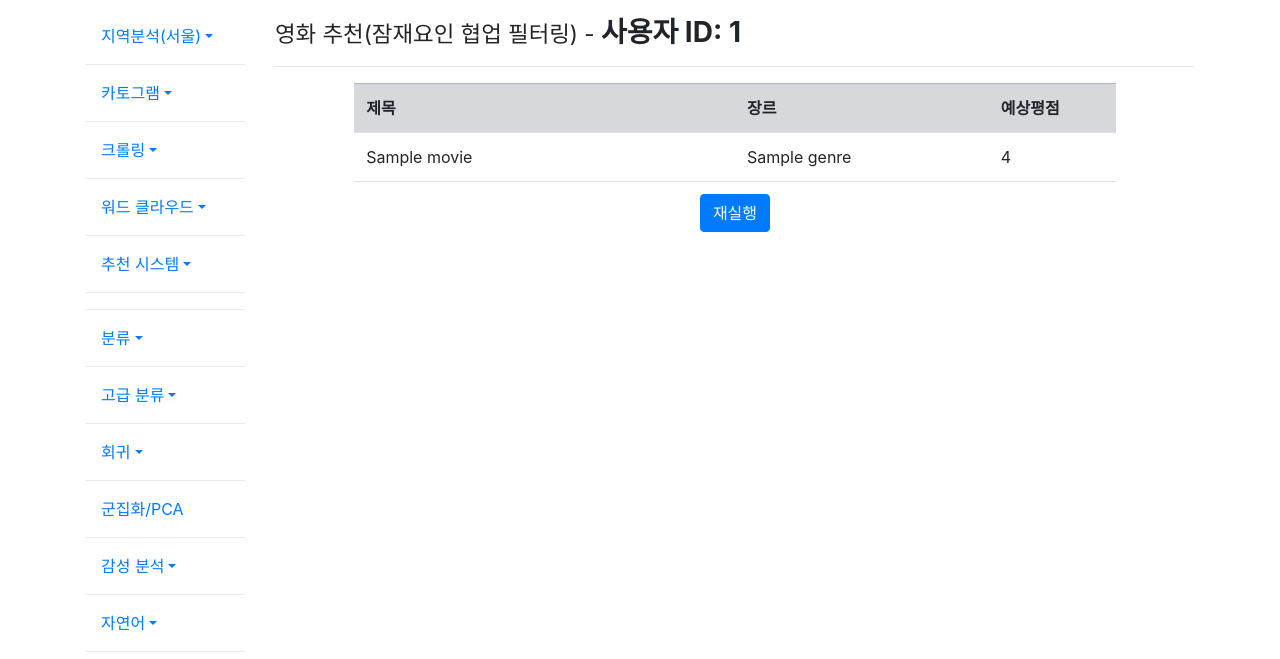
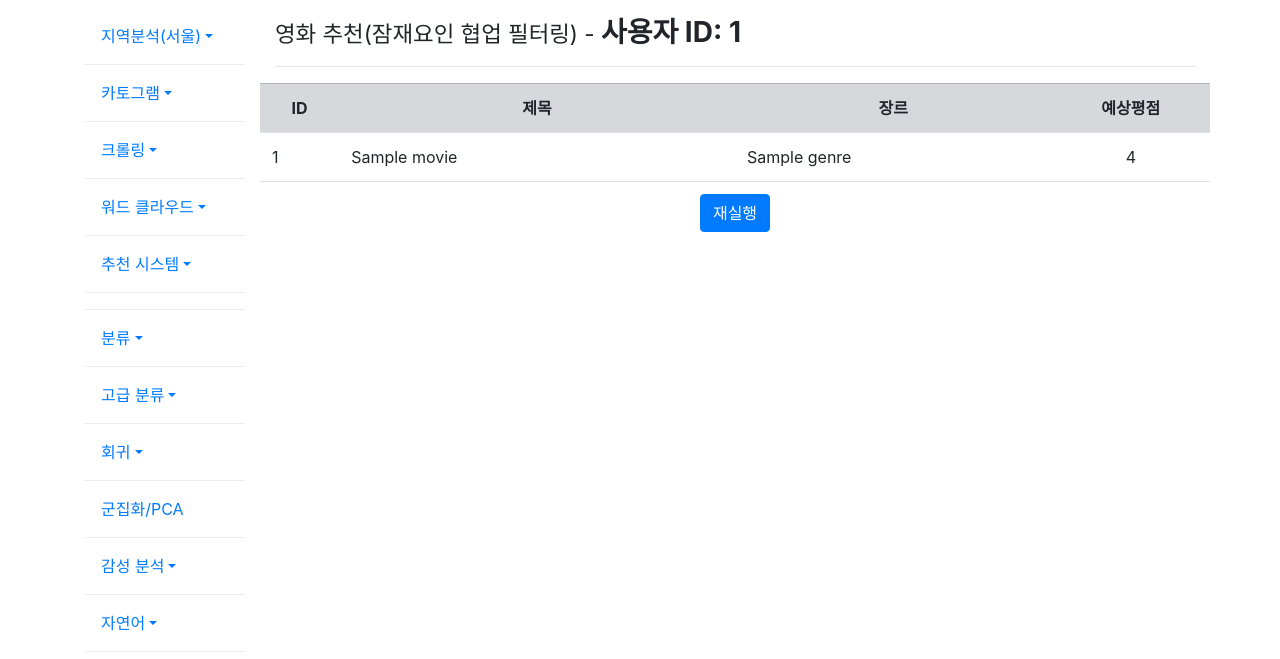
Before and after one commit to ckiekim/Oracle_Cloud_Flask_web, a Flask app: template templates/rcmd/ml_latest_res.html in a window 1280 px wide. Shown: the part 71-730 px from the top of the page. Run offline with Flask 2, Linux system fonts and the light colour scheme; the visitor is signed in with stand-in values (Sample User, id 1); the template is opened without the code that fills it: most values are stand-ins (such as "Sample title", 1, 10 or a date in 2020); parts of the project's set-up code (start-up, migrations or seed data) failed here and were passed over; some libraries are stand-ins or nearby versions.

Commit message:
추천 시스템

```diff
--- a/bp5_recommendation/rcmd.py
+++ b/bp5_recommendation/rcmd.py
@@ -95,10 +95,10 @@ def ml_latest():
         rcmd_list = []
         for pred in predictions[:10]:
             mid = int(pred.iid)
-            rating = pred.est
+            rating = round(pred.est, 4)
             title = mdf[mdf.movieId == mid]['title'].values[0]
             genre = mdf[mdf.movieId == mid]['genres'].values[0]
             genre = ', '.join(genre.split('|'))
-            rcmd_list.append({'title':title, 'genre':genre, 'rating':round(rating,4)})
+            rcmd_list.append({'id':mid, 'title':title, 'genre':genre, 'rating':rating})
         return render_template('rcmd/ml_latest_res.html', menu=menu, weather=get_weather(),
                                 uid=uid, movie_list=rcmd_list)
--- a/templates/rcmd/ml_latest_res.html
+++ b/templates/rcmd/ml_latest_res.html
@@ -1,37 +1,38 @@
 {% extends "base.html" %}
+{% block additional_head %}
+    <style>
+        th {
+            text-align: center;
+        }
+    </style>
+{% endblock %}
 {% block weather %} {{ weather|safe() }} {% endblock %}
 {% block subtitle %}
     <small>영화 추천(잠재요인 협업 필터링) - </small><strong>사용자 ID: {{uid}}</strong>
 {% endblock %}
 {% block content %}
     <div class="row">
-        <div class="col-1"></div>
-        <div class="col-10">
         <table class="table table-condensed" style="margin-bottom: 80px;">
             <tr class="table-secondary d-flex">
-                    <th class="col-6">제목</th>
+                <th class="col-1">ID</th>
+                <th class="col-5">제목</th>
                 <th class="col-4">장르</th>
                 <th class="col-2">예상평점</th>
             </tr>
             {% for movie in movie_list %}
                 <tr class="d-flex">
-                        <td class="col-6">
-                            {{movie.title}}
-                        </td>
-                        <td class="col-4">
-                            {{movie.genre}}
-                        </td>
-                        <td class="col-2">{{movie.rating}}</td>
+                    <td class="col-1">{{movie.id}}</td>
+                    <td class="col-5">{{movie.title}}</td>
+                    <td class="col-4">{{movie.genre}}</td>
+                    <td style="text-align: center;" class="col-2">{{movie.rating}}</td>
                 </tr>
             {% endfor %}
             <tr>
-                    <td style="text-align: center;" colspan="3">
+                <td style="text-align: center;" colspan="4">
                     <button class="btn btn-primary"
                             onclick="location.href='/recommendation/ml_latest'">재실행</button>
                 </td>
             </tr>
         </table>
     </div>
-        <div class="col-1"></div>
-    </div>
 {% endblock %}
```
Also changed, not shown: README.md, 1 other file. Lines whose indentation alone changed are shown as unchanged.
